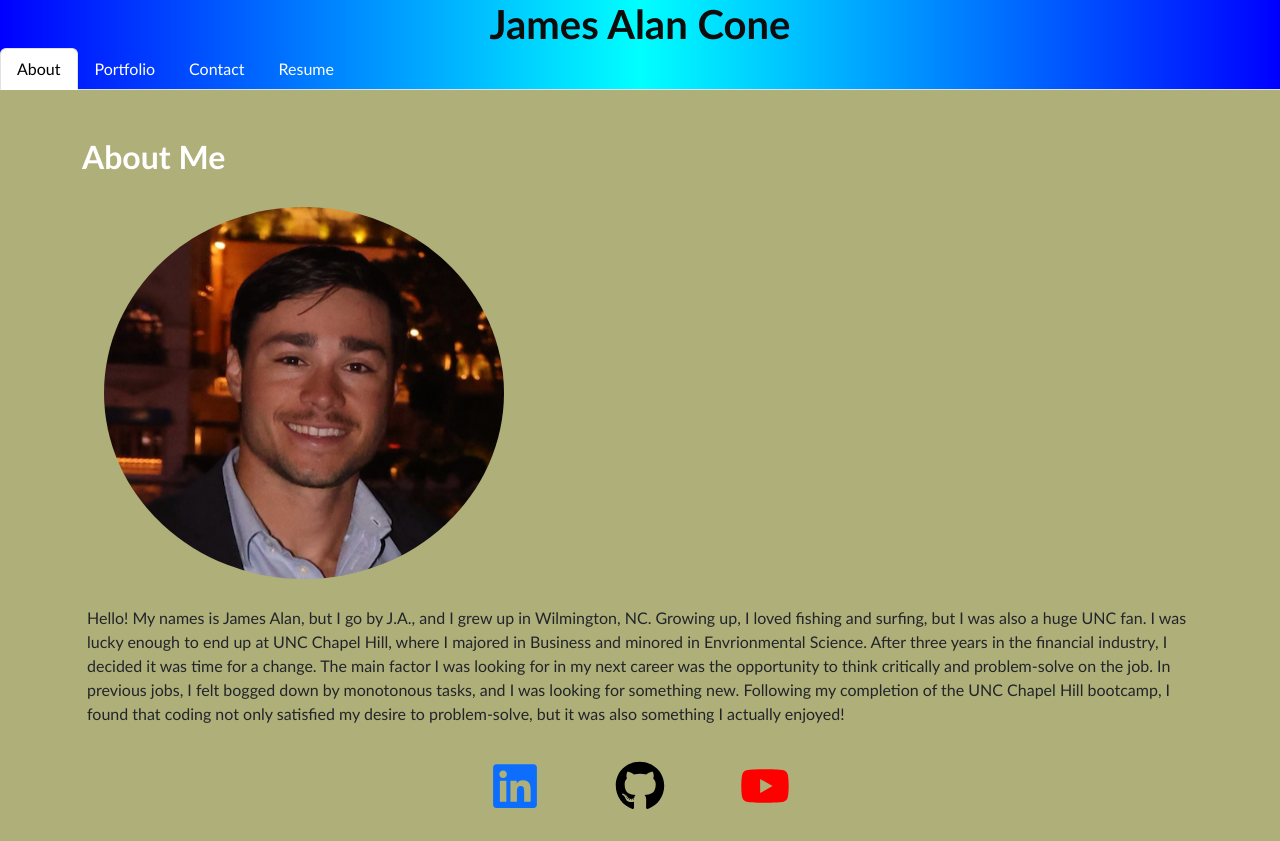
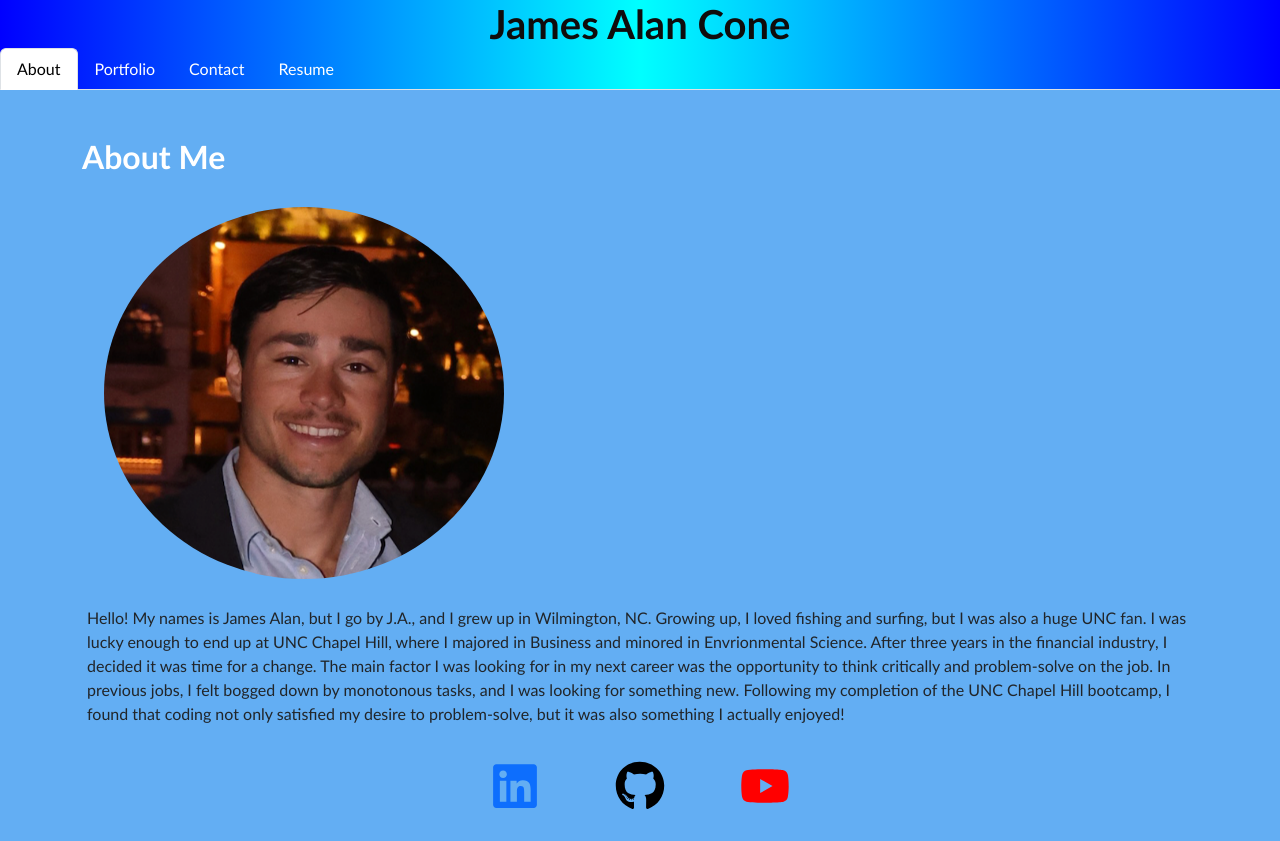
Before and after one commit to jacone626/react-portfolio, a React (Create React App) app: page / in a window 1280 px wide. Built offline with nearby package versions, Linux system fonts and the light colour scheme.

Commit message:
added index to project.js so no more errors, added scripts to deploy app

```diff
--- a/package.json
+++ b/package.json
@@ -1,6 +1,7 @@
 {
   "name": "react-portfolio",
   "version": "0.1.0",
+  "homepage": "https://jacone626.github.io/react-portfolio",
   "private": true,
   "dependencies": {
     "@babel/plugin-proposal-private-property-in-object": "^7.21.11",
@@ -17,6 +18,8 @@
     "web-vitals": "^2.1.4"
   },
   "scripts": {
+    "predeploy": "npm run build",
+    "deploy": "gh-pages -d build",
     "start": "react-scripts start",
     "build": "react-scripts build",
     "test": "react-scripts test",
--- a/src/App.css
+++ b/src/App.css
@@ -12,9 +12,9 @@ body{
 
 #full-screen{
   height: 100vh;
-  background-color: rgb(175, 175, 121);;
+  background-color: rgb(99, 174, 243);
 }
 
 .background-color{
-  background-color: rgb(175, 175, 121);
+  background-color: rgb(99, 174, 243);
 }
--- a/src/components/Project.js
+++ b/src/components/Project.js
@@ -4,8 +4,8 @@ import '../css/Portfolio.css'
 function Project(props) {
     return (
         <div className="row portfolio-container">
-        {props.projects.map(project => (
-        <div className="col-lg-4 col-md-6 portfolio-item filter-app" key={project.id}>
+        {props.projects.map((project, index) => (
+        <div className="col-lg-4 col-md-6 portfolio-item filter-app" key={index}>
           <div className="portfolio-wrap portfolio-background">
             <img src={project.image} className="img-fluid" alt="application homepage" id="portfolio-images"/>
             <div className="portfolio-info">
--- a/src/css/Header&Footer.css
+++ b/src/css/Header&Footer.css
@@ -3,7 +3,7 @@ footer {
 	flex-wrap: wrap;
 	justify-content: center;
     padding: 30px 5px;
-    background-color: rgb(175, 175, 121);
+    background-color: rgb(99, 174, 243);
 }
 
 .github {
```
Also changed, not shown: 1 other file (tests, documents, lock files or other folders).
